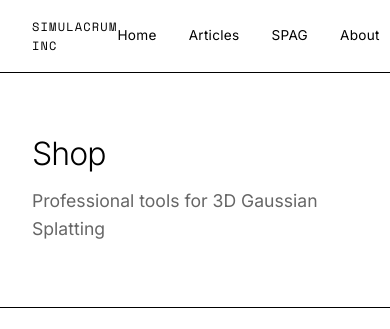
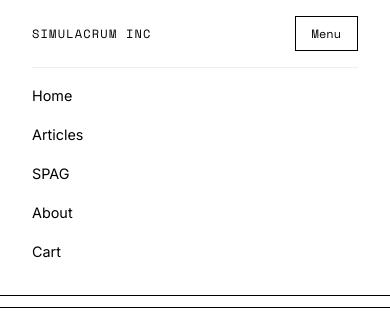
Before and after one commit to skaale/FakeRelightningGaussianSplattingHTML, a website: page Shop.html in a window 390 px wide. Both pictures are taken after a click on the button "Menu". Shown: the top 329 px of the page. Drawn offline with nearby package versions, Linux system fonts and the light colour scheme.

Commit message:
Update mobil view

```diff
--- a/Shop.html
+++ b/Shop.html
@@ -102,6 +102,22 @@
             font-family: 'Space Mono', monospace;
             font-size: 0.75rem;
             cursor: pointer;
+        }
+        .mobile-nav {
+            display: none;
+            flex-direction: column;
+            gap: 1rem;
+            padding: 1rem 0;
+            border-top: 1px solid #eee;
+            margin-top: 1rem;
+        }
+        .mobile-nav.active {
+            display: flex;
+        }
+        .mobile-nav a {
+            font-size: 0.9rem;
+            color: #000;
+            text-decoration: none;
         }
 
         /* Hero */
@@ -409,6 +425,13 @@
             </div>
             <button class="mobile-menu-btn" onclick="toggleMobileMenu()">Menu</button>
         </div>
+        <div class="mobile-nav" id="mobileNav">
+            <a href="index.html">Home</a>
+            <a href="index.html#articles">Articles</a>
+            <a href="SPAG.html">SPAG</a>
+            <a href="about.html">About</a>
+            <a href="#cart">Cart</a>
+        </div>
     </nav>
 
     <!-- Hero -->
@@ -657,8 +680,7 @@
         }
 
         function toggleMobileMenu() {
-            const links = document.querySelector('.nav-links');
-            links.style.display = links.style.display === 'flex' ? 'none' : 'flex';
+            document.getElementById('mobileNav').classList.toggle('active');
         }
 
         document.addEventListener('DOMContentLoaded', () => {
```
